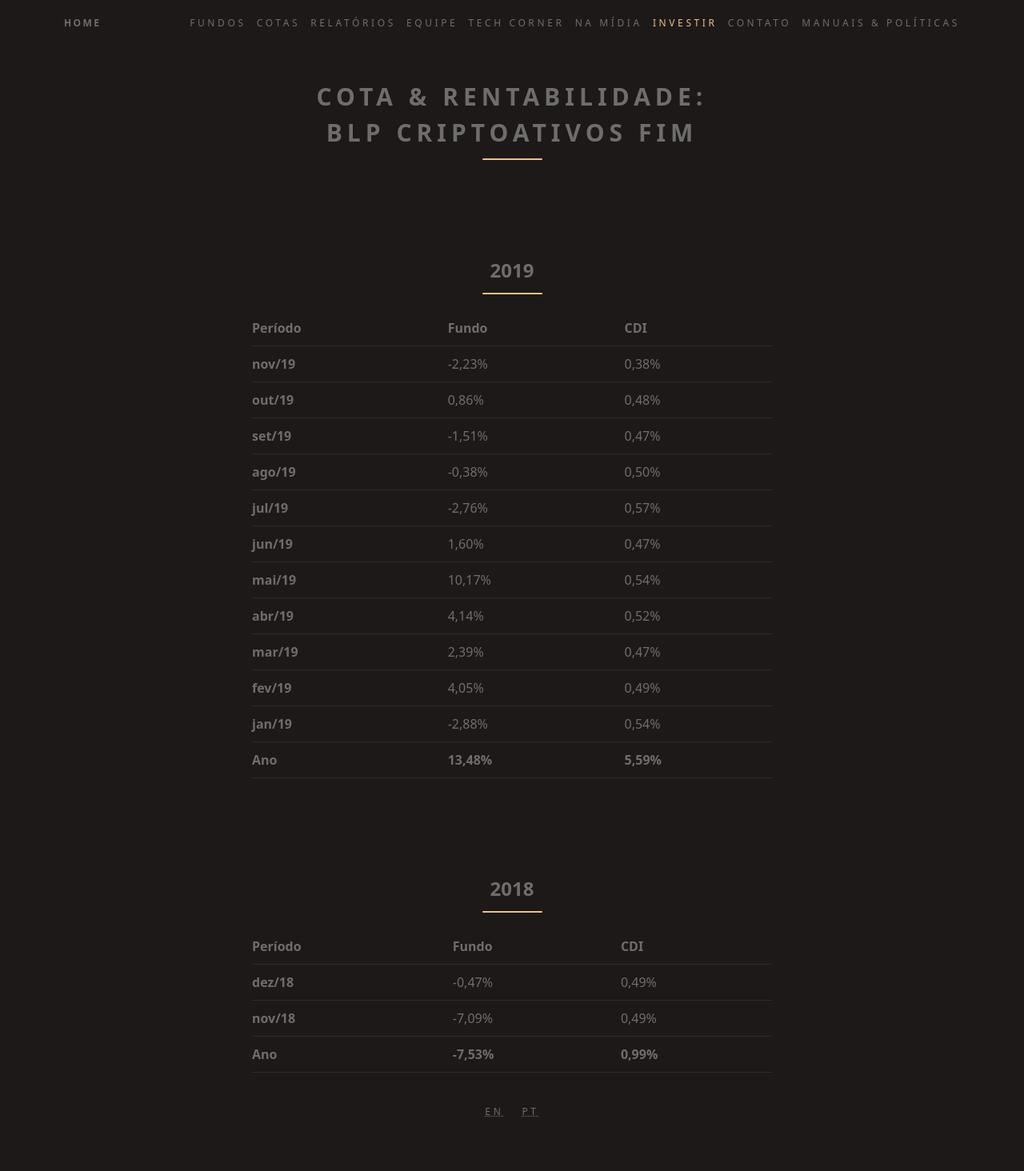
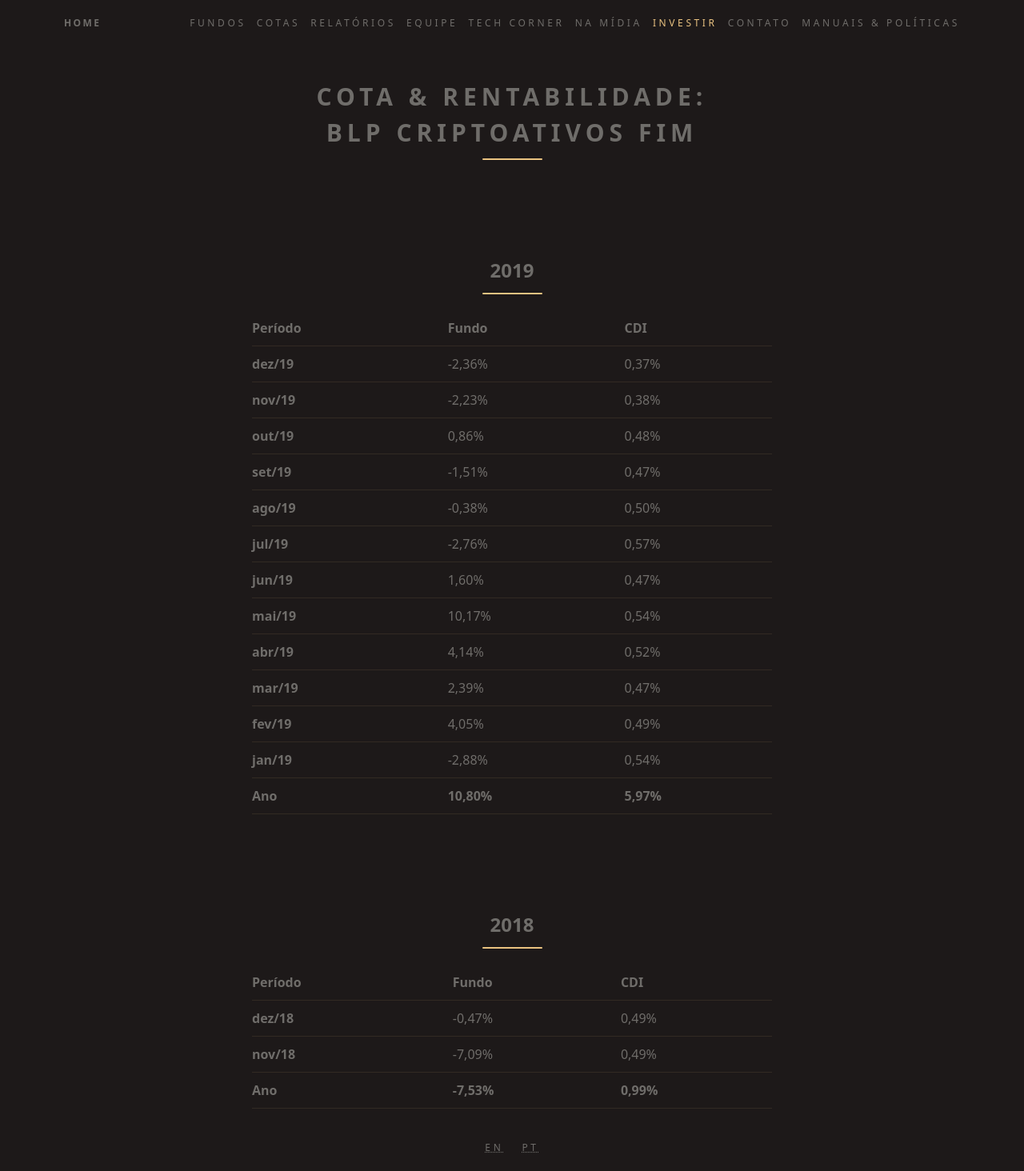
Before and after one commit to ateliedetemas/blpcrypto, a Jekyll site: the page built from _pages/rentabilidade/ativos-fim.md, in a window 1280 px wide. Shown: the whole page at 80% size. Built offline with Jekyll 4.4.1, drawn with Linux system fonts in a browser that asks for light colours; before the commit the page ends 1419 px from its top, so only the background shows below that.

Commit message:
Update ativos-fim.md

```diff
--- a/_pages/rentabilidade/ativos-fim.md
+++ b/_pages/rentabilidade/ativos-fim.md
@@ -9,6 +9,7 @@ permalink: "/rentabilidade/ativos-fim/"
 
 Período | Fundo | CDI
 ---|---|---
+**dez/19** | -2,36% | 0,37%
 **nov/19** | -2,23% | 0,38%
 **out/19** | 0,86% | 0,48%
 **set/19** | -1,51% | 0,47%
@@ -20,7 +21,7 @@ Período | Fundo | CDI
 **mar/19** | 2,39% | 0,47%
 **fev/19** | 4,05% | 0,49%
 **jan/19** | -2,88% | 0,54%
-**Ano**  | **13,48%** | **5,59%**
+**Ano**  | **10,80%** | **5,97%**
 
 ## 2018
 
```
